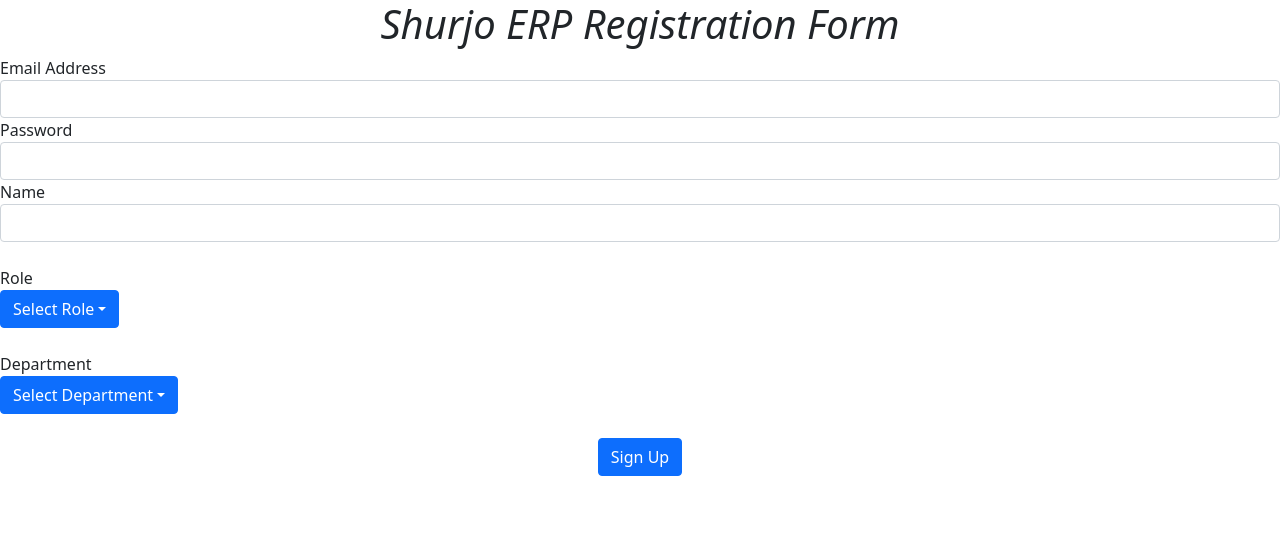
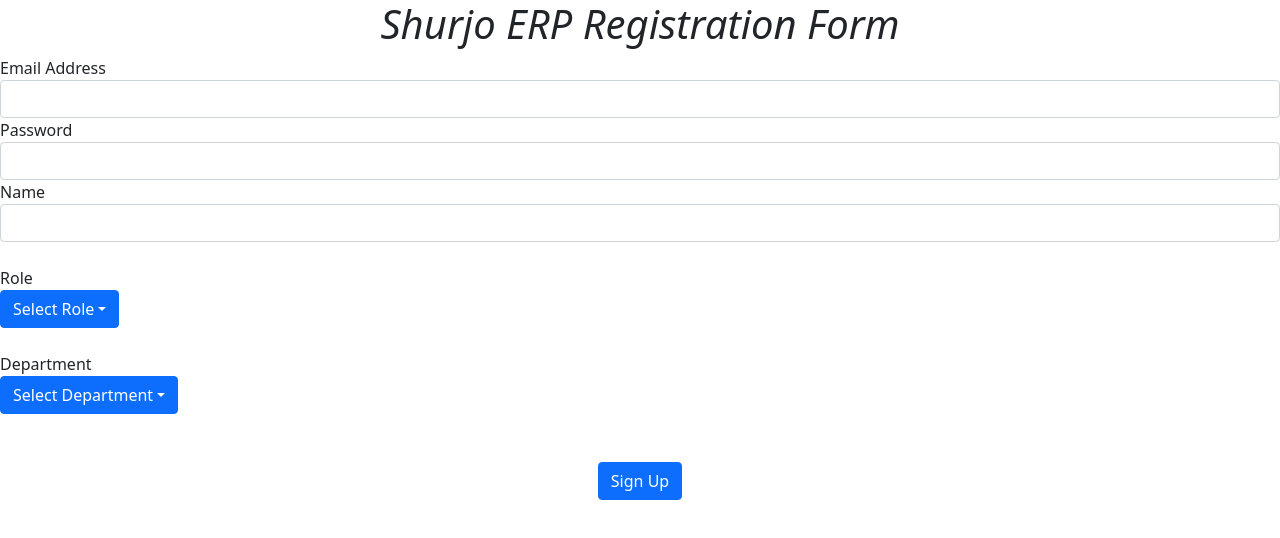
Before and after one commit to Kibria10/microservice-architectured-mern-app, a Next.js app in the folder client/: page /auth/signup in a window 1280 px wide. Shown: the top 538 px of the page. Built offline with nearby package versions, Linux system fonts and the light colour scheme.

Commit message:
onSuccess cb for routing

```diff
--- /dev/null
+++ b/client/hooks/use-request.js
@@ -0,0 +1,32 @@
+import axios from 'axios';
+import { useState } from 'react';
+
+export default ({ url, method, body, onSuccess }) => {
+  const [errors, setErrors] = useState(null);
+
+  const doRequest = async () => {
+    try {
+      setErrors(null);
+      const response = await axios[method](url, body);
+
+      if(onSuccess){
+        onSuccess(response.data);
+      }
+
+      return response.data;
+      } catch (err) {
+      setErrors(
+        <div className="alert alert-danger">
+          <h4>Sorry,</h4>
+          <ul className="my-0">
+            {err.response.data.errors.map(err => (
+              <li key={err.message}>{err.message}</li>
+            ))}
+          </ul>
+        </div>
+      );
+    }
+  };
+
+  return { doRequest, errors };
+};
--- a/client/pages/auth/signup.js
+++ b/client/pages/auth/signup.js
@@ -1,7 +1,8 @@
 import { useState } from 'react';
-import axios from 'axios';
+import Router from 'next/router';
 import DropdownButton from 'react-bootstrap/DropdownButton';
-import Dropdown from 'react-bootstrap/Dropdown'
+import Dropdown from 'react-bootstrap/Dropdown';
+import useRequest from '../../hooks/use-request';
 
 export default () => {
   const [email, setEmail] = useState('');
@@ -9,25 +10,22 @@
   const [name, setName] = useState('');
   const [role, setRole] = useState('');
   const [department, setDepartment] = useState('');
-
-  const [errors, setErrors] = useState([]);
-
-  const onSubmit = async event => {
-    event.preventDefault();
-
-    try {
-      const response = await axios.post('/api/users/signup', {
+  const { doRequest, errors } = useRequest({
+    url: '/api/users/signup',
+    method: 'post',
+    body: {
       email,
       password,
       name,
       role,
       department
+    },
+    onSuccess: () => Router.push('/')
   });
 
-      console.log(response.data);
-    } catch (err) {
-      setErrors(err.response.data.errors);
-    }
+  const onSubmit = async event => {
+    event.preventDefault();
+    await doRequest();
   };
 
   return (
@@ -84,18 +82,10 @@
       </DropdownButton>
 
     </div>
-      {errors.length > 0 && (
-        <div className="alert alert-danger">
-          <h4>Sorry,</h4>
-          <ul className="my-0">
-            {errors.map(err => (
-              <li key={err.message}>{err.message}</li>
-            ))}
-          </ul>
-        </div>
-      )}
       <br></br>
-      <center><button className="btn btn-primary">Sign Up</button> </center>
+      {errors}
+      <br></br>
+      <center><button className="btn btn-primary">Sign Up</button></center>
     </form>
   );
 };
```
Lines whose indentation alone changed are shown as unchanged.
